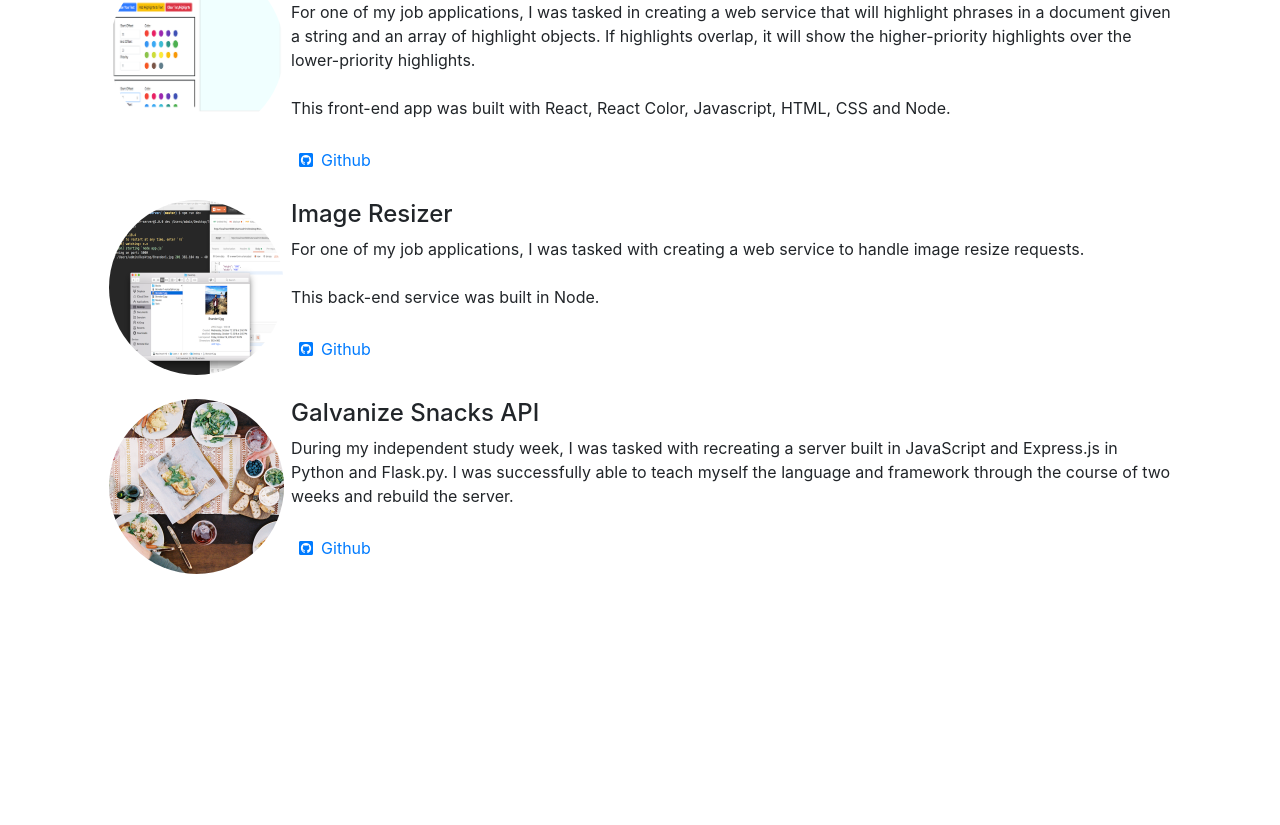
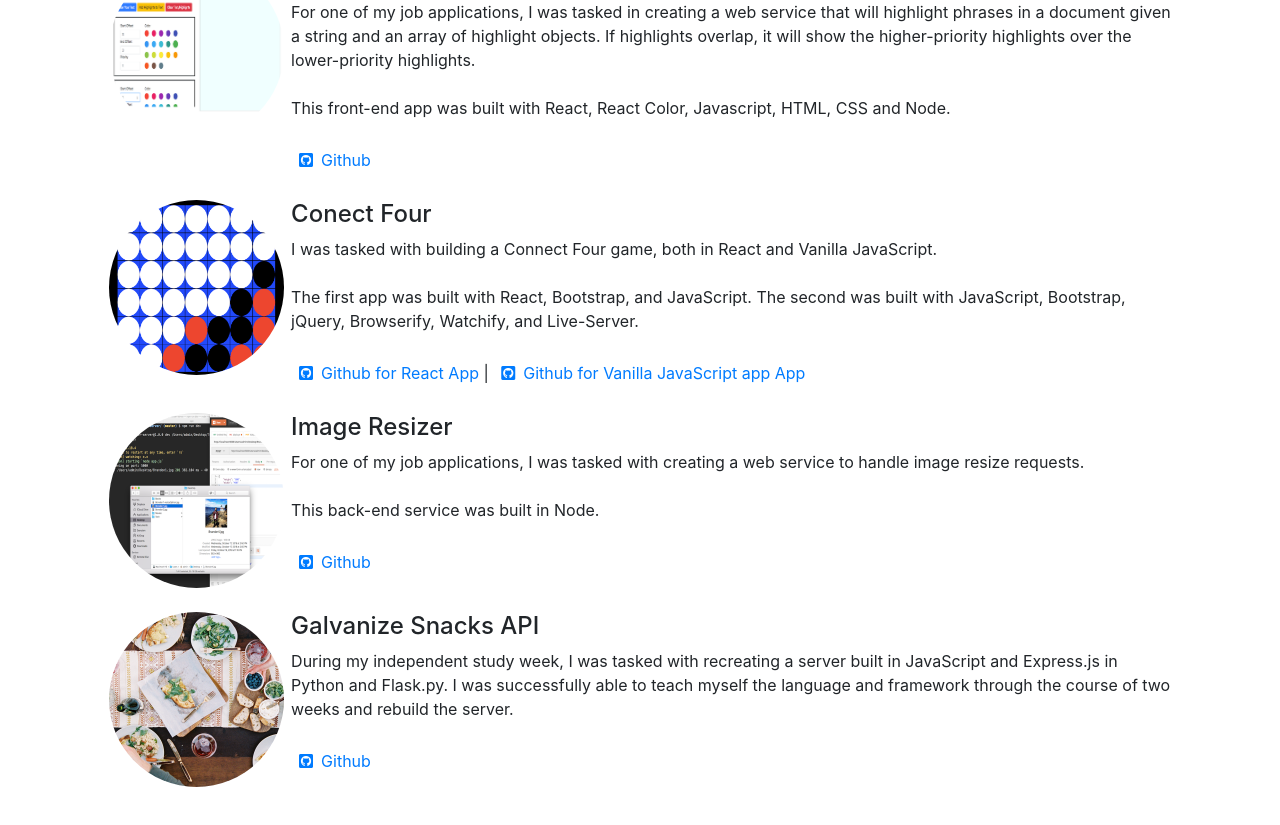
Before and after one commit to Brandoncyu/portfolio-react, a React (Create React App) app: page / in a window 1280 px wide. Shown: the part 2290-3115 px from the top of the page. Before the commit the page ends 2912 px from the top, so only its background shows below. Built offline with nearby package versions, Linux system fonts and the light colour scheme.

Commit message:
added connect four game

```diff
--- a/src/components/Projects.js
+++ b/src/components/Projects.js
@@ -113,6 +113,22 @@ class Projects extends Component {
           <br />
           <Row>
             <Col xl="2">
+              <img width="175" className="rounded-circle" src={require('../photos/connect4.png')} alt="profile" />
+            </Col>
+            <Col>
+              <h4>Conect Four</h4>
+              I was tasked with building a Connect Four game, both in React and Vanilla JavaScript.
+            <br />
+              <br />
+              The first app was built with React, Bootstrap, and JavaScript. The second was built with JavaScript, Bootstrap, jQuery, Browserify, Watchify, and Live-Server.
+            <br />
+              <br />
+                <a href="https://github.com/Brandoncyu/connect4-react" target="blank"><i className="fab fa-github-square p-2"></i>Github for React App</a> | <a href="https://github.com/Brandoncyu/connect4-vanilla" target="blank"><i className="fab fa-github-square p-2"></i>Github for Vanilla JavaScript app App</a>
+            </Col>
+          </Row>
+          <br />
+          <Row>
+            <Col xl="2">
               <img width="175" className="rounded-circle" src={require('../photos/resize.png')} alt="profile" />
             </Col>
             <Col>
```
Also changed, not shown: src/photos/connect4.png (added), 1 other file (tests, documents, lock files or other folders).
